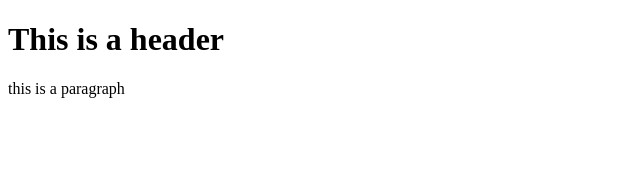
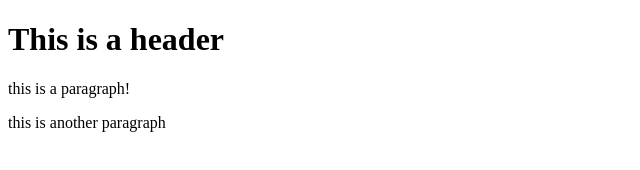
Before and after one commit to DMCG4G/git-test, a plain HTML site: page index.html in a window 1280 px wide. Shown: the whole page, without its empty margins (0-640 px from the left). Drawn offline with Linux system fonts and the light colour scheme.

Commit message:
third commit

```diff
--- a/index.html
+++ b/index.html
@@ -2,6 +2,7 @@
 <html>
     <body>
         <h1>This is a header</h1>
-        <p>this is a paragraph</p>
+        <p>this is a paragraph!</p>
+        <p>this is another paragraph</p>
     </body>
 </html>
```
